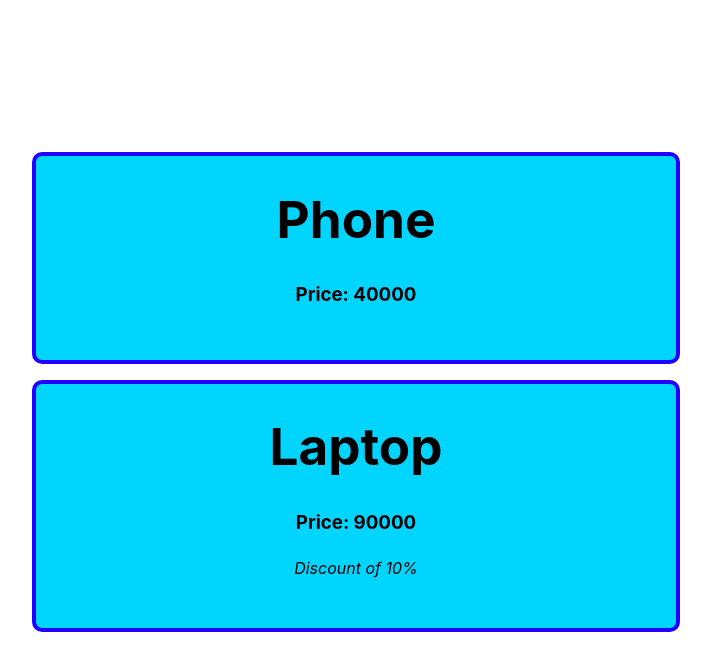
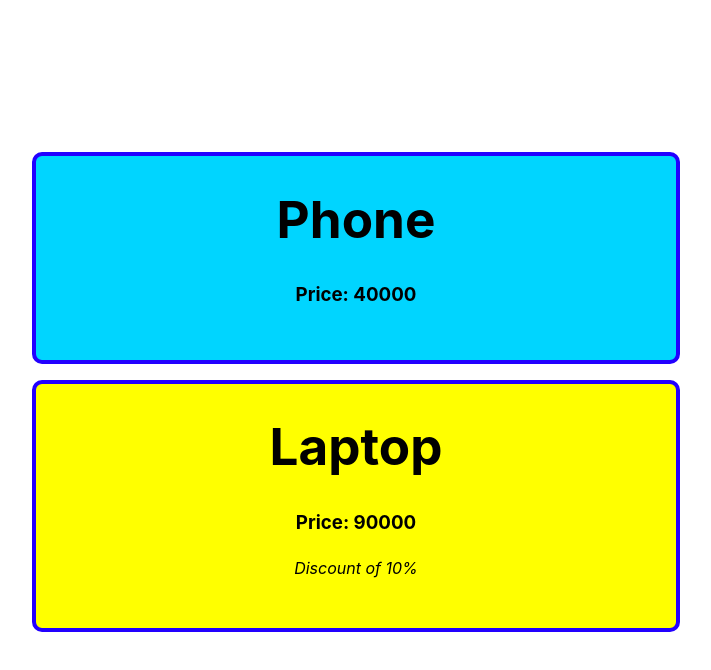
Before and after one commit to JajoriaYogesh04/ReactJS, a React (Vite) app in the folder chapter1/basic-react-app/: page / in a window 1280 px wide. Shown: the top 670 px of the page, without its empty margins (284-995 px from the left). Built offline with nearby package versions, Linux system fonts and the light colour scheme.

Commit message:
Dynamic Component Styling

```diff
--- a/chapter1/basic-react-app/src/Product.jsx
+++ b/chapter1/basic-react-app/src/Product.jsx
@@ -89,11 +89,13 @@ import "./Product.css"
 // }
 
 function Product({Title, price}){
+    let isDiscount= price>50000;
+    let styles = { backgroundColor : isDiscount ? "yellow" : ""};
     return(
-        <div className="Product">
+        <div className="Product" style={ styles }>
             <h1>{Title}</h1>
             <h3>Price: {price}</h3>
-            {price>50000 && <p><i>Discount of 10%</i></p>}
+            {isDiscount && <p><i>Discount of 10%</i></p>}
         </div>
     )
 }
```
